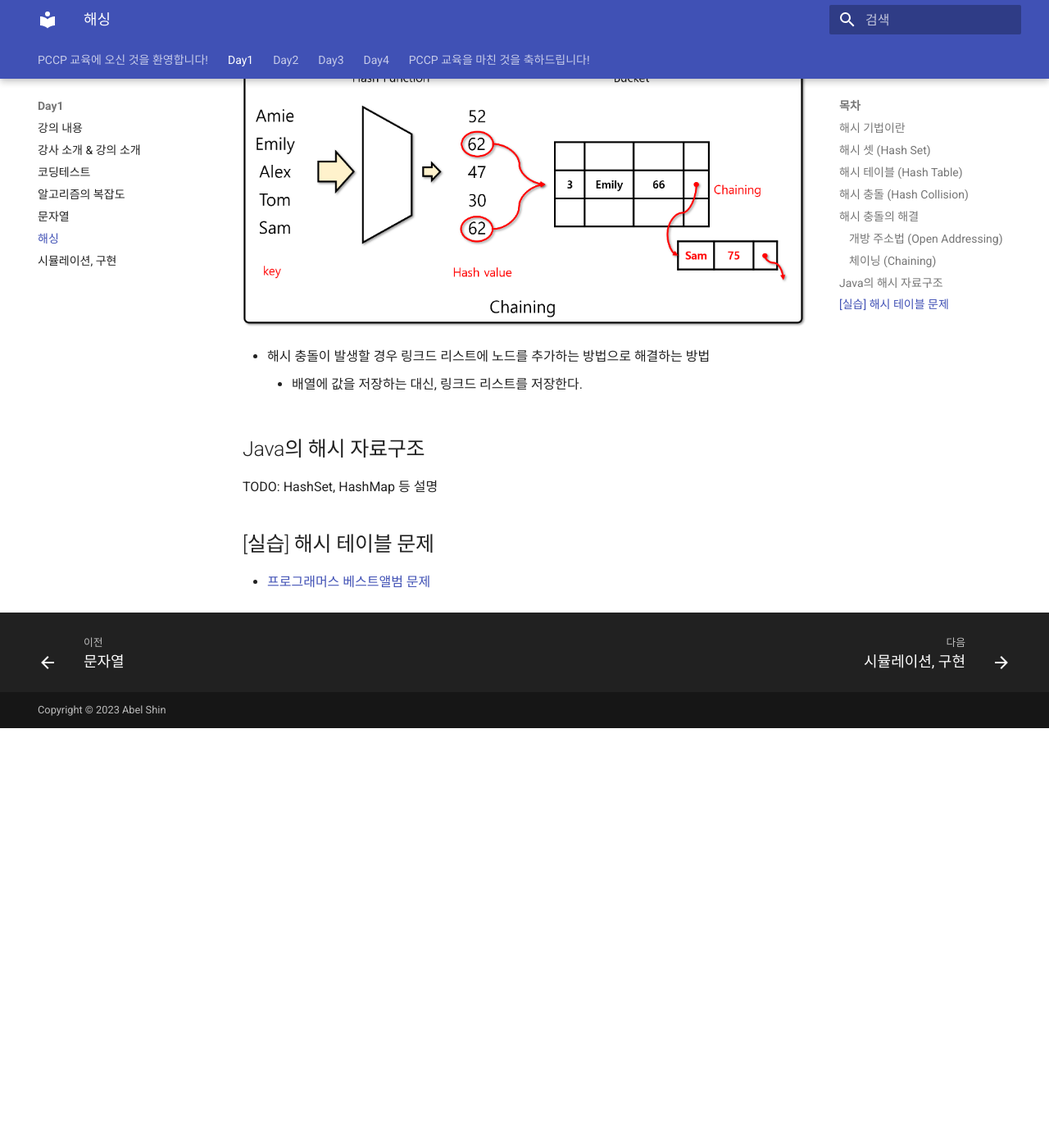
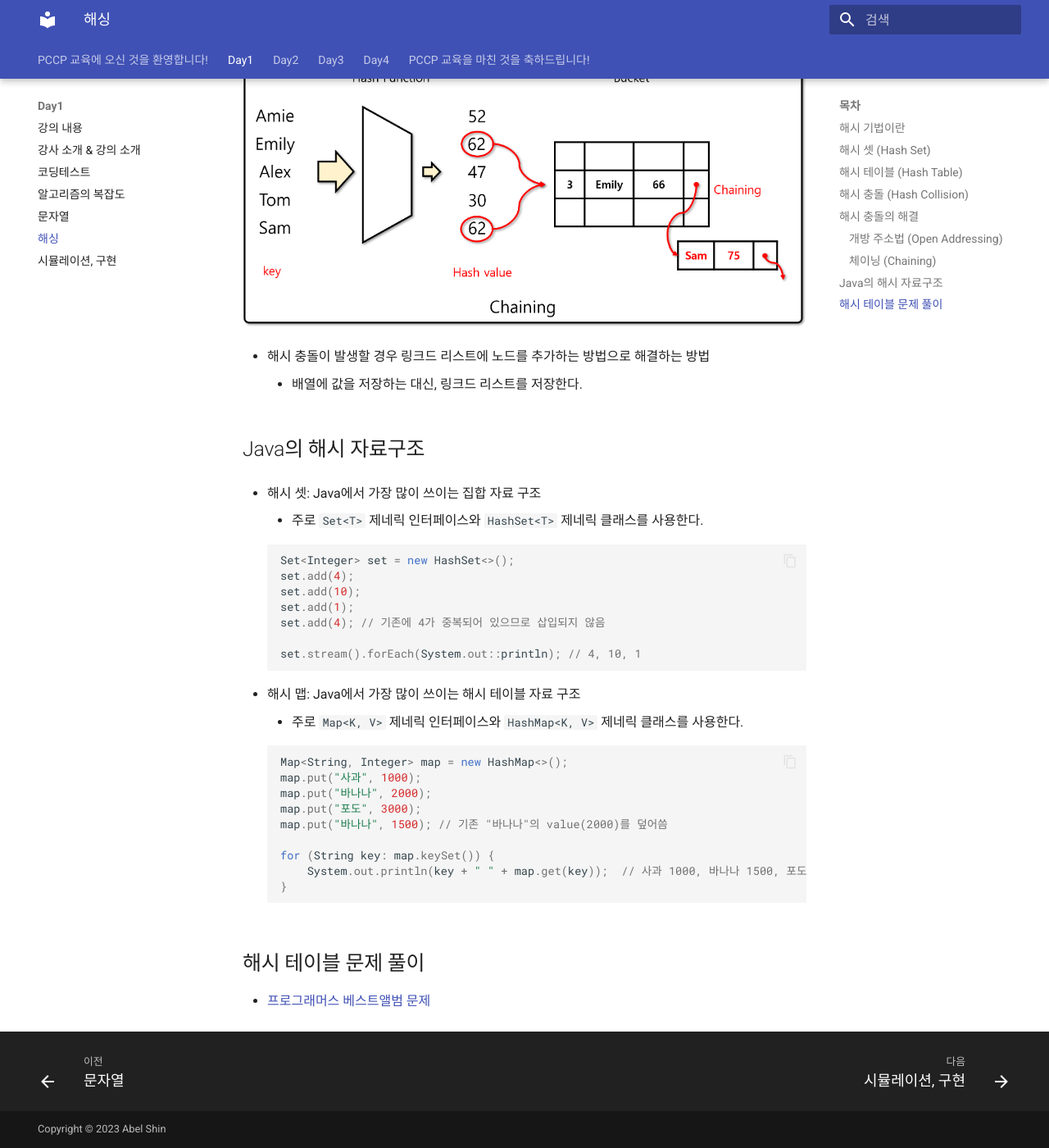
Before and after one commit to abel-shin/pccp-java, an MkDocs documentation site: the page built from docs/day1/section6.md, in a window 1280 px wide and 1400 px high, scrolled down 3209 px. Shown: the whole window at 82% size. Built offline with MkDocs 1.6.1 and Material for MkDocs 9.7.7, drawn with Linux system fonts in a browser that asks for light colours; before the commit the page ends 4097 px from its top, so only the background shows below that.

Commit message:
hashing update

````diff
--- a/docs/day1/section6.md
+++ b/docs/day1/section6.md
@@ -60,8 +60,35 @@
 
 ## Java의 해시 자료구조
 
-TODO: HashSet, HashMap 등 설명
+- 해시 셋: Java에서 가장 많이 쓰이는 집합 자료 구조
+    - 주로 `Set<T>` 제네릭 인터페이스와 `HashSet<T>` 제네릭 클래스를 사용한다.
 
-## [실습] 해시 테이블 문제
+    ``` java
+    Set<Integer> set = new HashSet<>();
+    set.add(4);
+    set.add(10);
+    set.add(1);
+    set.add(4); // 기존에 4가 중복되어 있으므로 삽입되지 않음
+
+    set.stream().forEach(System.out::println); // 4, 10, 1
+    ```
+
+
+- 해시 맵: Java에서 가장 많이 쓰이는 해시 테이블 자료 구조
+    - 주로 `Map<K, V>` 제네릭 인터페이스와 `HashMap<K, V>` 제네릭 클래스를 사용한다.
+
+    ``` java
+    Map<String, Integer> map = new HashMap<>();
+    map.put("사과", 1000);
+    map.put("바나나", 2000);
+    map.put("포도", 3000);
+    map.put("바나나", 1500); // 기존 "바나나"의 value(2000)를 덮어씀
+
+    for (String key: map.keySet()) {
+        System.out.println(key + " " + map.get(key));  // 사과 1000, 바나나 1500, 포도 3000
+    }
+    ```
+
+## 해시 테이블 문제 풀이
 
 - [프로그래머스 베스트앨범 문제](https://programmers.co.kr/learn/courses/30/lessons/42579)
````
